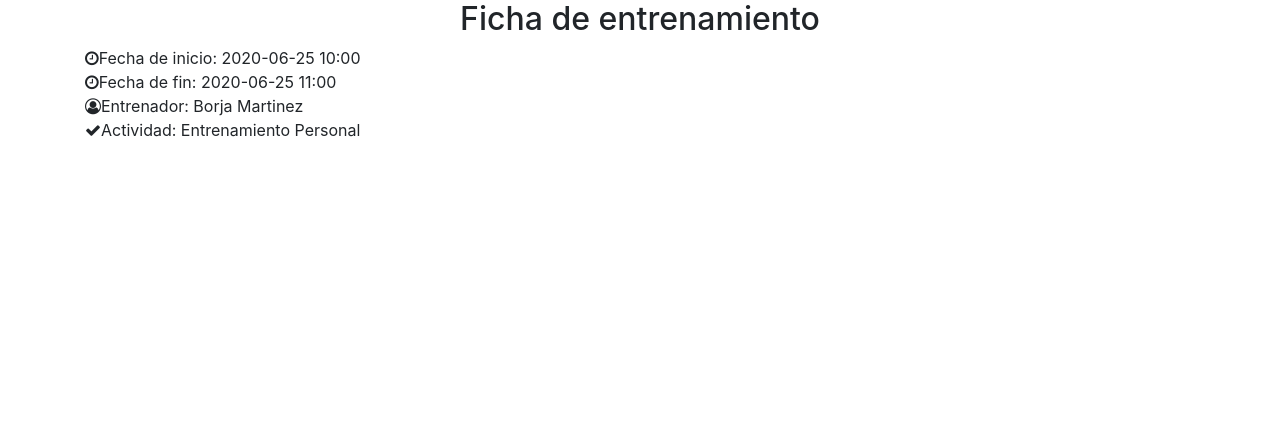
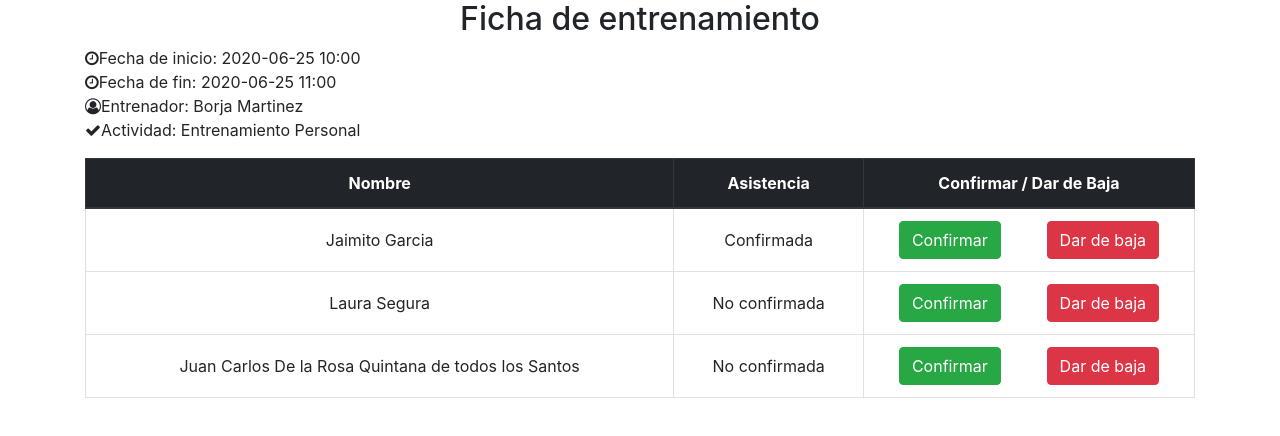
Before and after one commit to JoseBra/powergym, a React (Create React App) app: page / in a window 1280 px wide. Shown: the top 436 px of the page. Built offline with nearby package versions, Linux system fonts and the light colour scheme.

Commit message:
Added FichaListaUsuarios Component

```diff
--- a/src/components/FichaDetalles.js
+++ b/src/components/FichaDetalles.js
@@ -14,7 +14,7 @@ const FichaDetalles = (props) => {
   )}`;
 
   return (
-    <div className="detalles">
+    <div className="ficha-detalles">
       <p>
         <i className="fa fa-clock-o" aria-hidden="true"></i>Fecha de inicio:{" "}
         {fechaInicio}
@@ -27,7 +27,7 @@ const FichaDetalles = (props) => {
           aria-hidden="true"
         ></i>Entrenador: {detalles.entrenador.nombre}
         <br />
-        <i class="fa fa-check" aria-hidden="true"></i>Actividad:{" "}
+        <i className="fa fa-check" aria-hidden="true"></i>Actividad:{" "}
         {detalles.actividad}
       </p>
     </div>
--- a/src/components/FichaEntrenamiento.js
+++ b/src/components/FichaEntrenamiento.js
@@ -1,5 +1,6 @@
 import React from "react";
 import FichaDetalles from "./FichaDetalles";
+import FichaListaUsuarios from "./FichaListaUsuarios";
 
 class FichaEntrenamiento extends React.Component {
   render() {
@@ -12,12 +13,13 @@ class FichaEntrenamiento extends React.Component {
       entrenador,
     };
 
-    console.log(detalles);
+    const usuarios = this.props.ficha.sesion_usuarios;
 
     return (
       <div className="ficha-entrenamiento">
         <h2 className="text-center">Ficha de entrenamiento</h2>
         <FichaDetalles detalles={detalles} />
+        <FichaListaUsuarios usuarios={usuarios} />
       </div>
     );
   }
--- /dev/null
+++ b/src/components/FichaListaUsuarios.js
@@ -0,0 +1,48 @@
+import React from "react";
+
+class FichaListaUsuarios extends React.Component {
+  renderList() {
+    const renderList = this.props.usuarios.map((usuariodetalle) => {
+      return (
+        <tr key={usuariodetalle.id}>
+          <td className="align-middle">{usuariodetalle.usuario.nombre}</td>
+          <td className="align-middle">
+            {usuariodetalle.confirmado ? "Confirmada" : "No confirmada"}
+          </td>
+          <td>
+            <div className="d-flex justify-content-around">
+              <button type="button" className="btn btn-success">
+                Confirmar
+              </button>
+              <button type="button" className="btn btn-danger">
+                Dar de baja
+              </button>
+            </div>
+          </td>
+        </tr>
+      );
+    });
+
+    return renderList;
+  }
+
+  render() {
+    console.log(this.props.usuarios);
+    return (
+      <div className="ficha-lista-usuarios">
+        <table className="table table-bordered text-center">
+          <thead className="thead-dark">
+            <tr>
+              <th scope="col">Nombre</th>
+              <th scope="col">Asistencia</th>
+              <th scope="col">Confirmar / Dar de Baja</th>
+            </tr>
+          </thead>
+          <tbody>{this.renderList()}</tbody>
+        </table>
+      </div>
+    );
+  }
+}
+
+export default FichaListaUsuarios;
```
